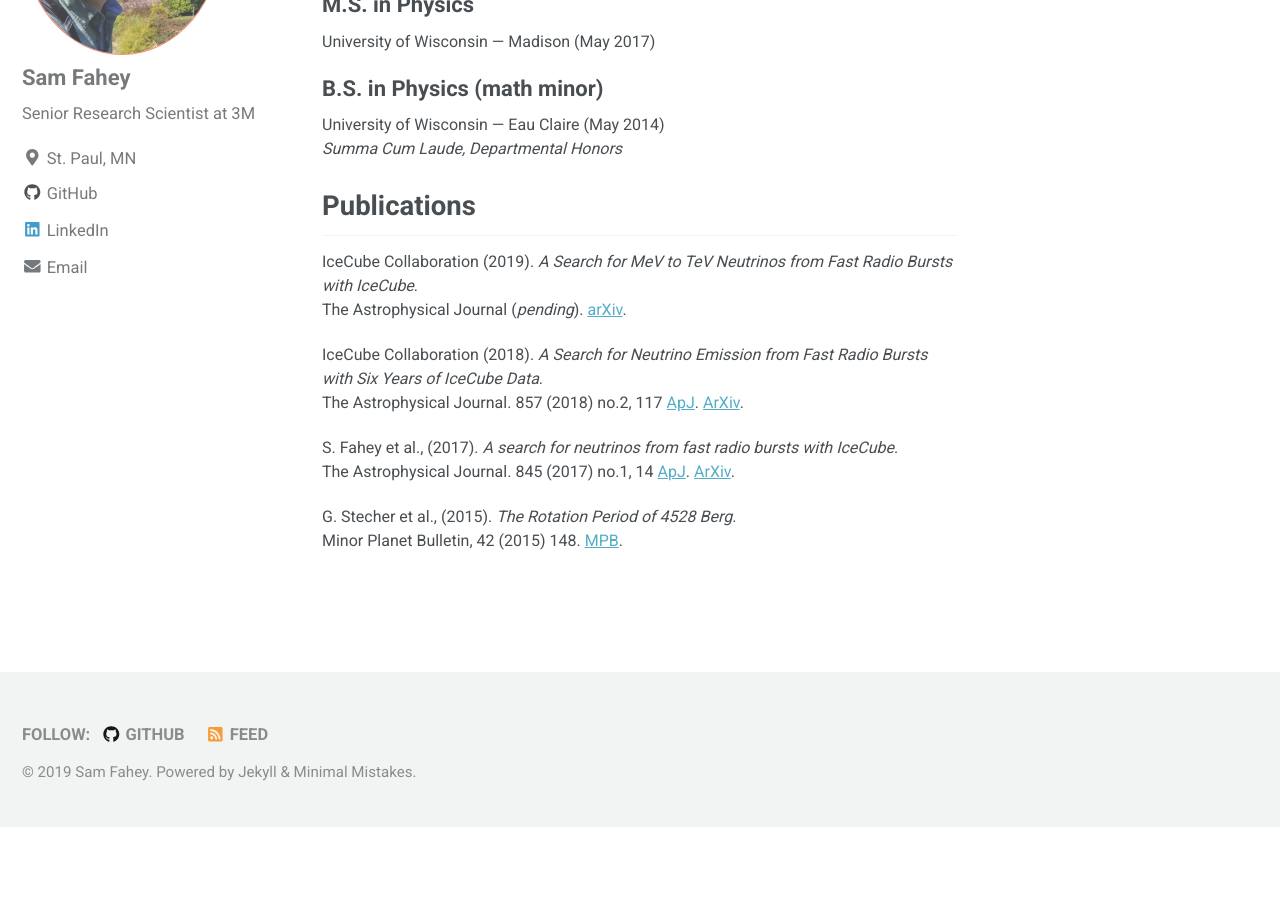
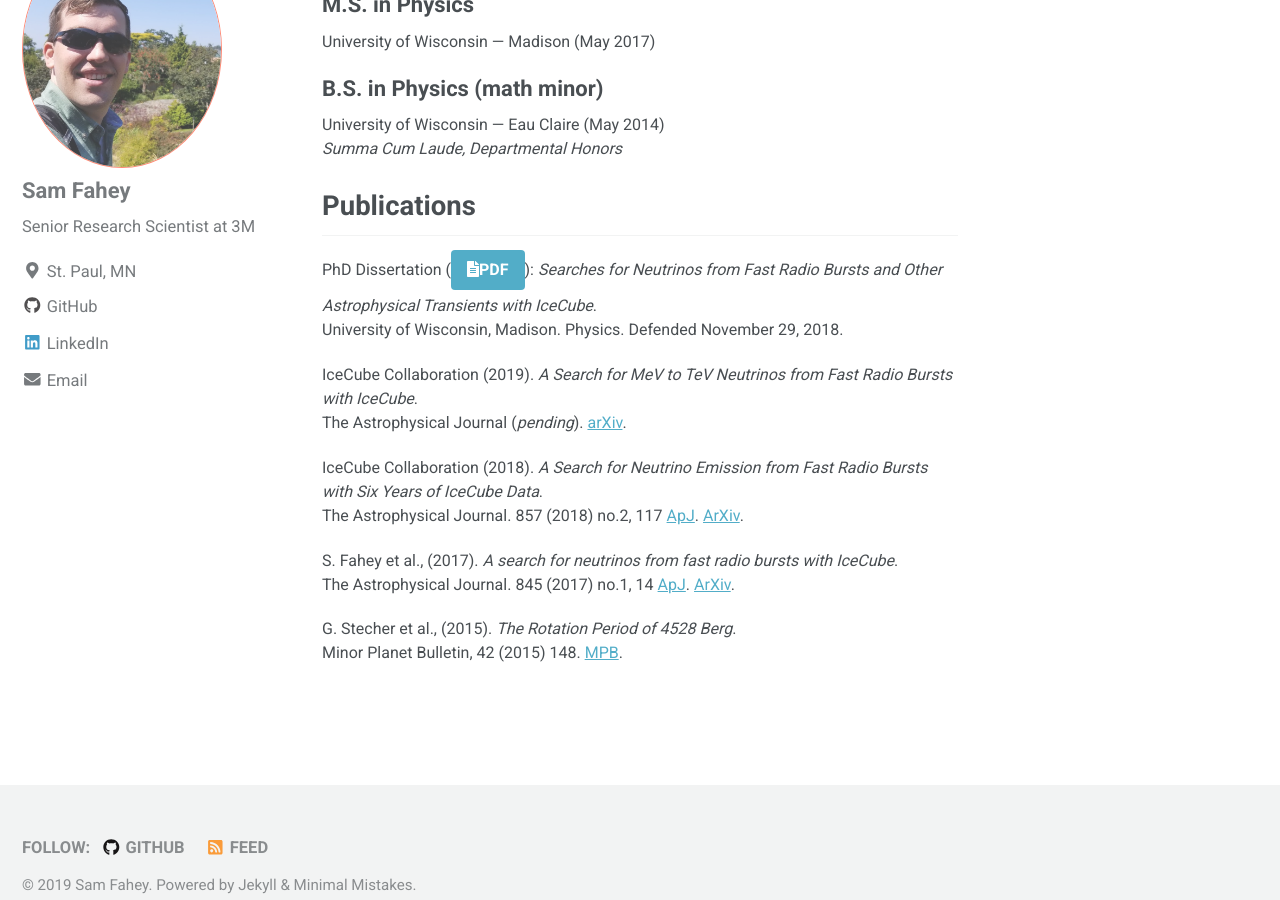
Before and after one commit to sam-fahey/jrbourbeau.github.io, a Jekyll site: the page built from _pages/cv.md, in a window 1280 px wide and 900 px high, scrolled down 1230 px. Built offline with Jekyll 4.4.1, drawn with Linux system fonts in a browser that asks for light colours; nearby versions of some CDN libraries; before the commit the page ends 2058 px from its top, so only the background shows below that.

Commit message:
Update cv.md

```diff
--- a/_pages/cv.md
+++ b/_pages/cv.md
@@ -54,6 +54,8 @@
 
 ## Publications
 
+PhD Dissertation (<a href="{{ site.baseurl }}/assets/images/samfahey_dissertation.pdf" class="btn btn--large btn--info"><i class="fas fa-file-alt"></i><span>PDF</span></a>): *Searches for Neutrinos from Fast Radio Bursts and Other Astrophysical Transients with IceCube*.<br> University of Wisconsin, Madison. Physics. Defended November 29, 2018.<br>
+
 IceCube Collaboration (2019). *A Search for MeV to TeV Neutrinos from Fast Radio Bursts with IceCube*. <br> The Astrophysical Journal (*pending*). [arXiv](https://arxiv.org/abs/1908.09997).<br>
 
 IceCube Collaboration (2018). *A Search for Neutrino Emission from Fast Radio Bursts with Six Years of IceCube Data*.<br> The Astrophysical Journal. 857 (2018) no.2, 117 [ApJ](http://iopscience.iop.org/article/10.3847/1538-4357/aab4f8/meta). [ArXiv](https://arxiv.org/abs/1712.06277).<br>
```
